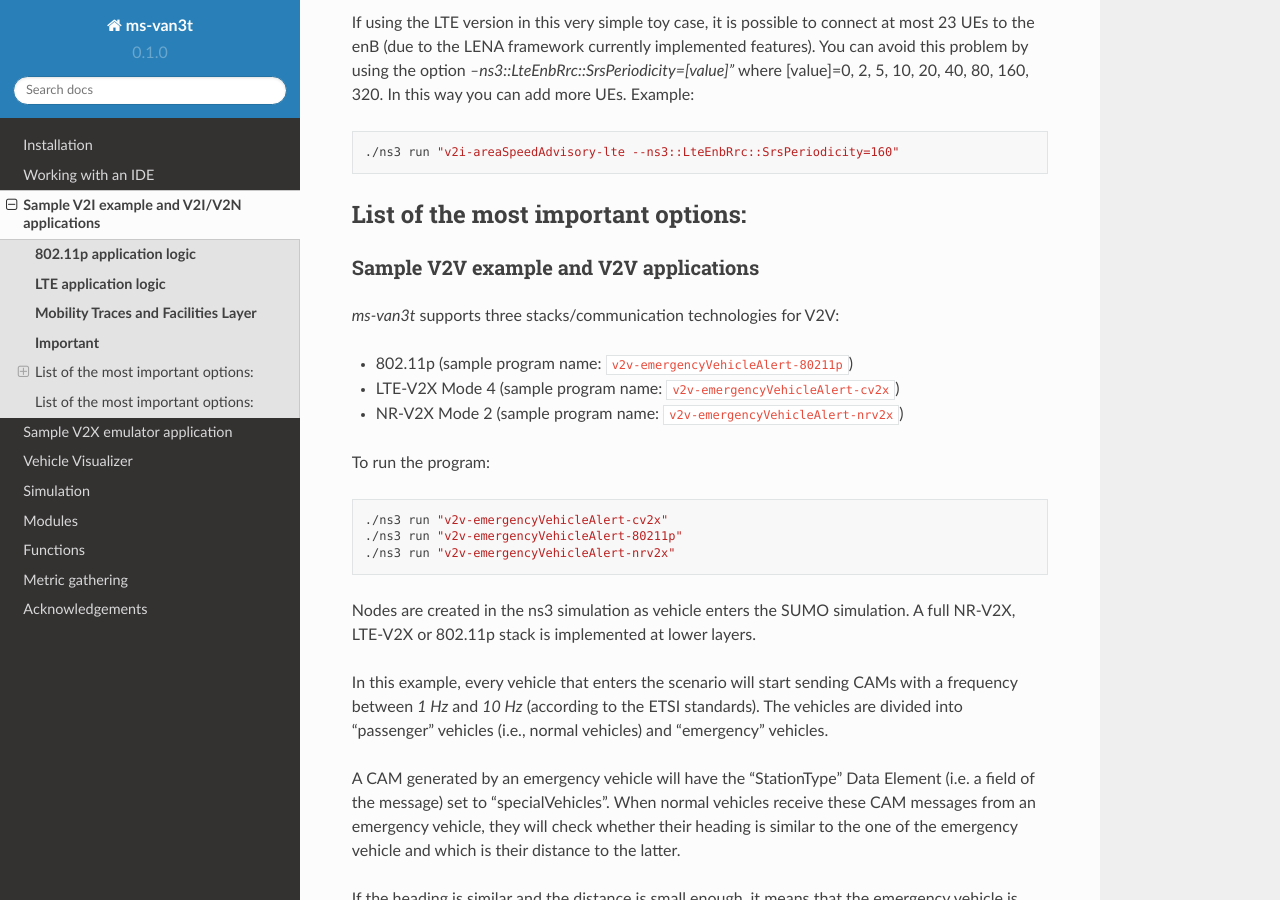
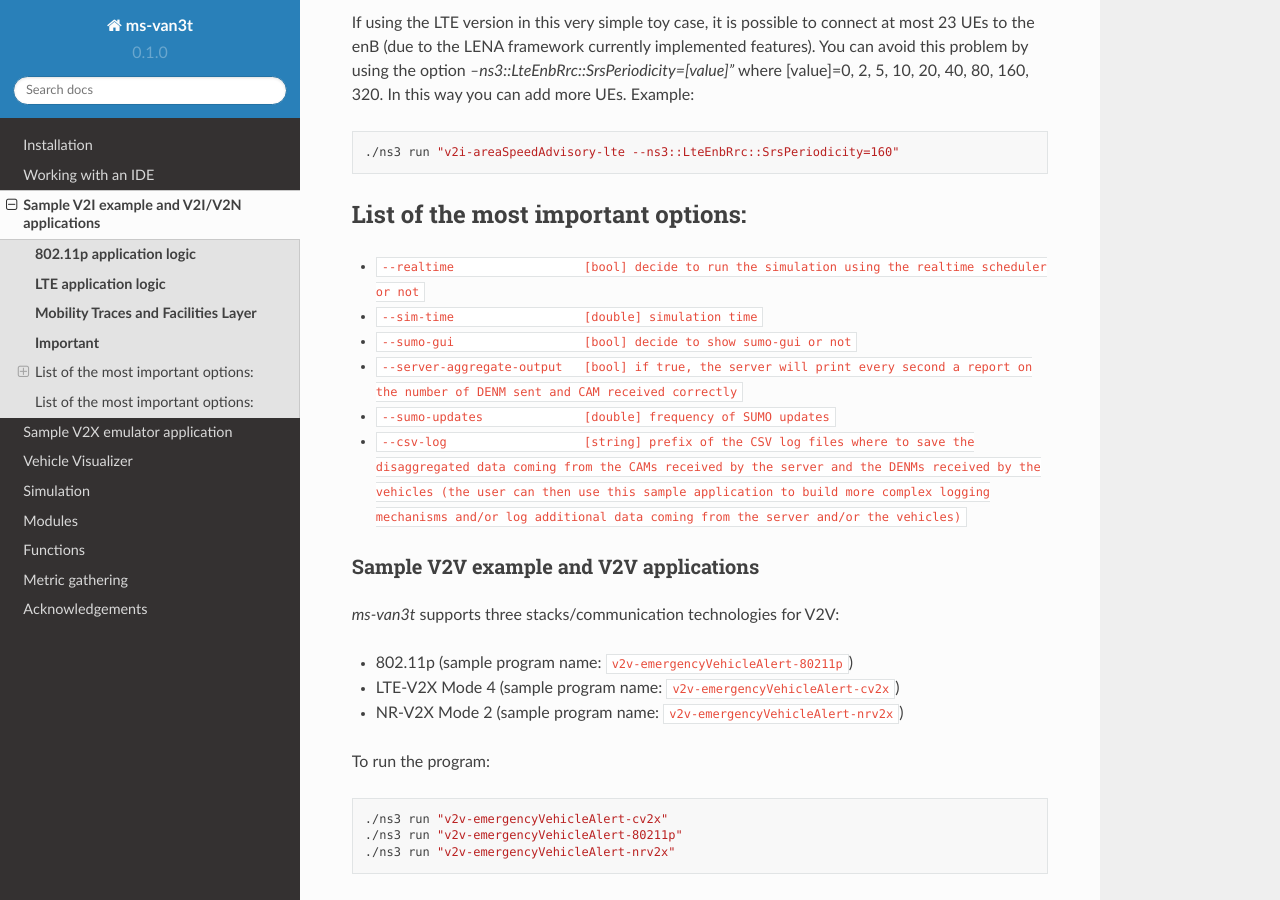
Before and after one commit to carlosrisma/doctutorial, a Sphinx documentation site: the page built from docs/source/Applications.rst, in a window 1280 px wide and 900 px high, scrolled down 2477 px. Built offline with Sphinx 7.4.7 and the Read the Docs theme 2.0.0, drawn with Linux system fonts in a browser that asks for light colours.

Commit message:
Update Applications.rst

```diff
--- a/docs/source/Applications.rst
+++ b/docs/source/Applications.rst
@@ -64,13 +64,12 @@ If using the LTE version in this very simple toy case, it is possible to connect
 List of the most important options:
 -----------------------------------
 
-.. code-block:: bash
-  --realtime                   [bool] decide to run the simulation using the realtime scheduler or not
-  --sim-time                   [double] simulation time
-  --sumo-gui                   [bool] decide to show sumo-gui or not
-  --server-aggregate-output    [bool] if true, the server will print every second a report on the number of DENM sent and CAM received correctly
-  --sumo-updates               [double] frequency of SUMO updates
-  --csv-log                    [string] prefix of the CSV log files where to save the disaggregated data coming from the CAMs received by the server and the DENMs received by the vehicles
+* ``--realtime                  [bool] decide to run the simulation using the realtime scheduler or not``
+* ``--sim-time                  [double] simulation time``
+* ``--sumo-gui                  [bool] decide to show sumo-gui or not``
+* ``--server-aggregate-output   [bool] if true, the server will print every second a report on the number of DENM sent and CAM received correctly``
+* ``--sumo-updates              [double] frequency of SUMO updates``
+* ``--csv-log                   [string] prefix of the CSV log files where to save the disaggregated data coming from the CAMs received by the server and the DENMs received by the vehicles (the user can then use this sample application to build more complex logging mechanisms and/or log additional data coming from the server and/or the vehicles)``
 
 Sample V2V example and V2V applications
 =======================================
```
